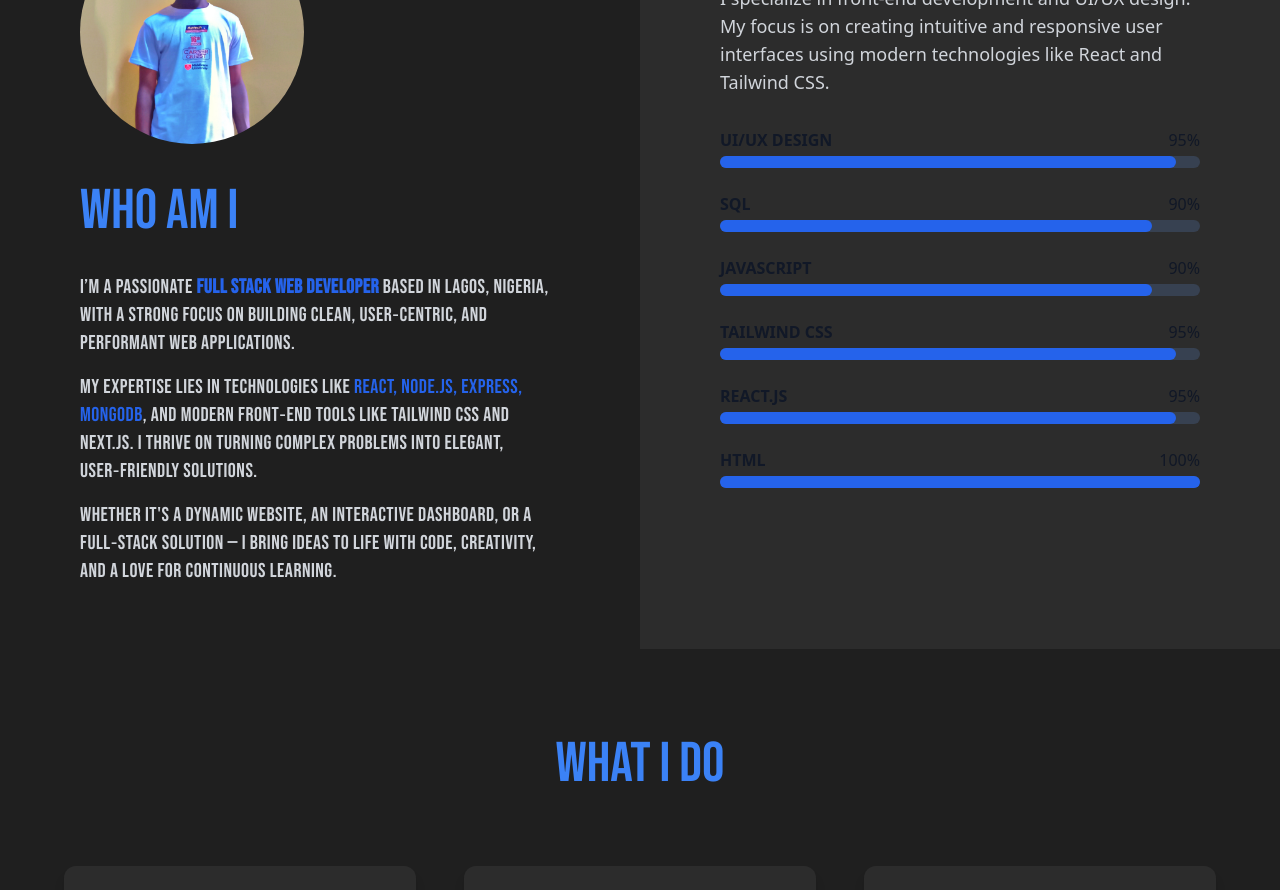
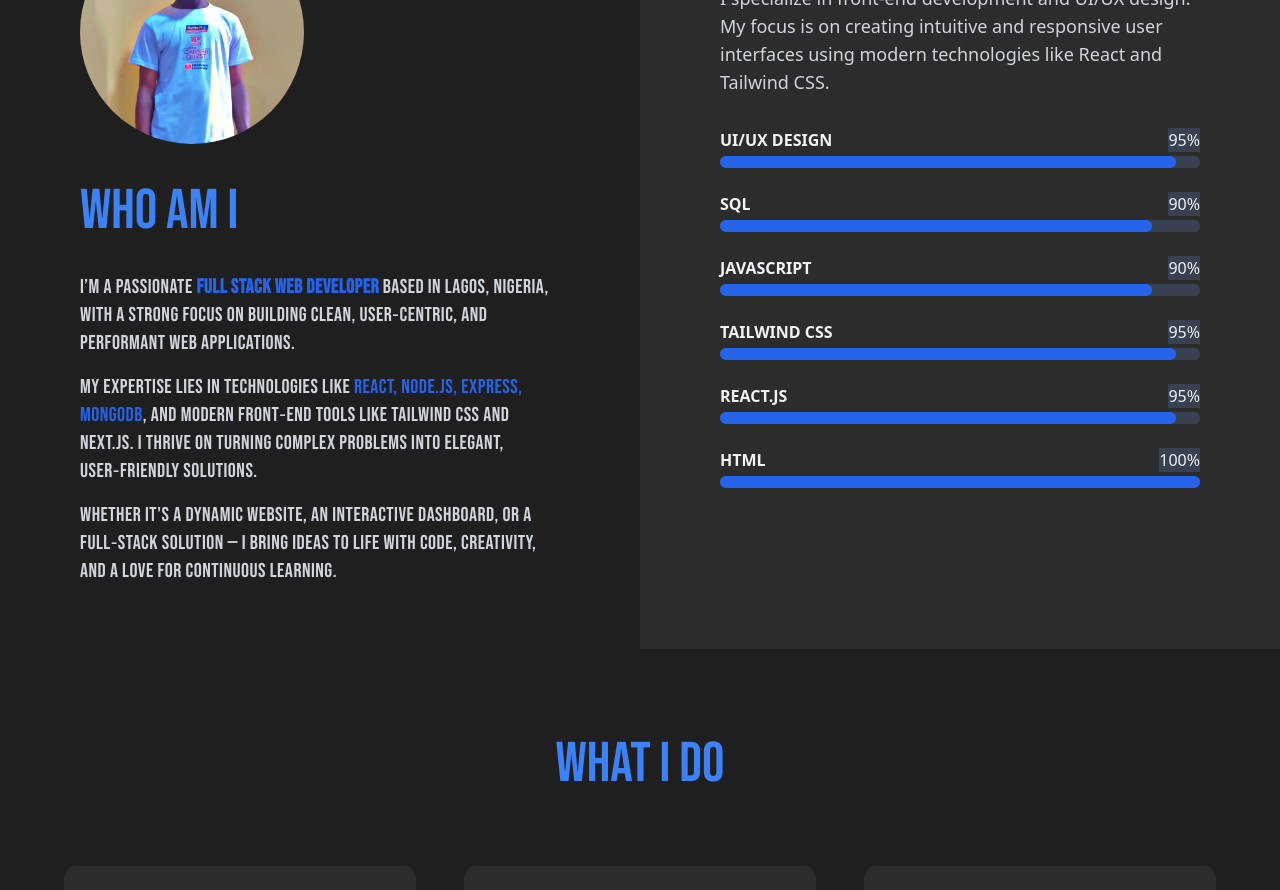
Before and after one commit to Adedamola098/Adedamola, a React (Vite) app: page / in a window 1280 px wide. Shown: the part 1040-1930 px from the top of the page. Built offline with nearby package versions, Linux system fonts and the light colour scheme.

Commit message:
Update About.jsx

```diff
--- a/src/About.jsx
+++ b/src/About.jsx
@@ -51,8 +51,8 @@ const About = () => {
             ].map((skill, i) => (
               <div key={i} className="mb-6">
                 <div className="flex justify-between mb-1">
-                  <span className="font-semibold text-gray-900">{skill.label}</span>
-                  <span className="font-medium text-gray-900">{skill.percent}%</span>
+                  <span className="font-semibold text-gray-100 dark:gray-700">{skill.label}</span>
+                  <span className="font-medium text-gray-100 dark:bg-gray-700">{skill.percent}%</span>
                 </div>
                 <div className="w-full bg-gray-300 dark:bg-gray-700 rounded-full h-3">
                   <div
```
